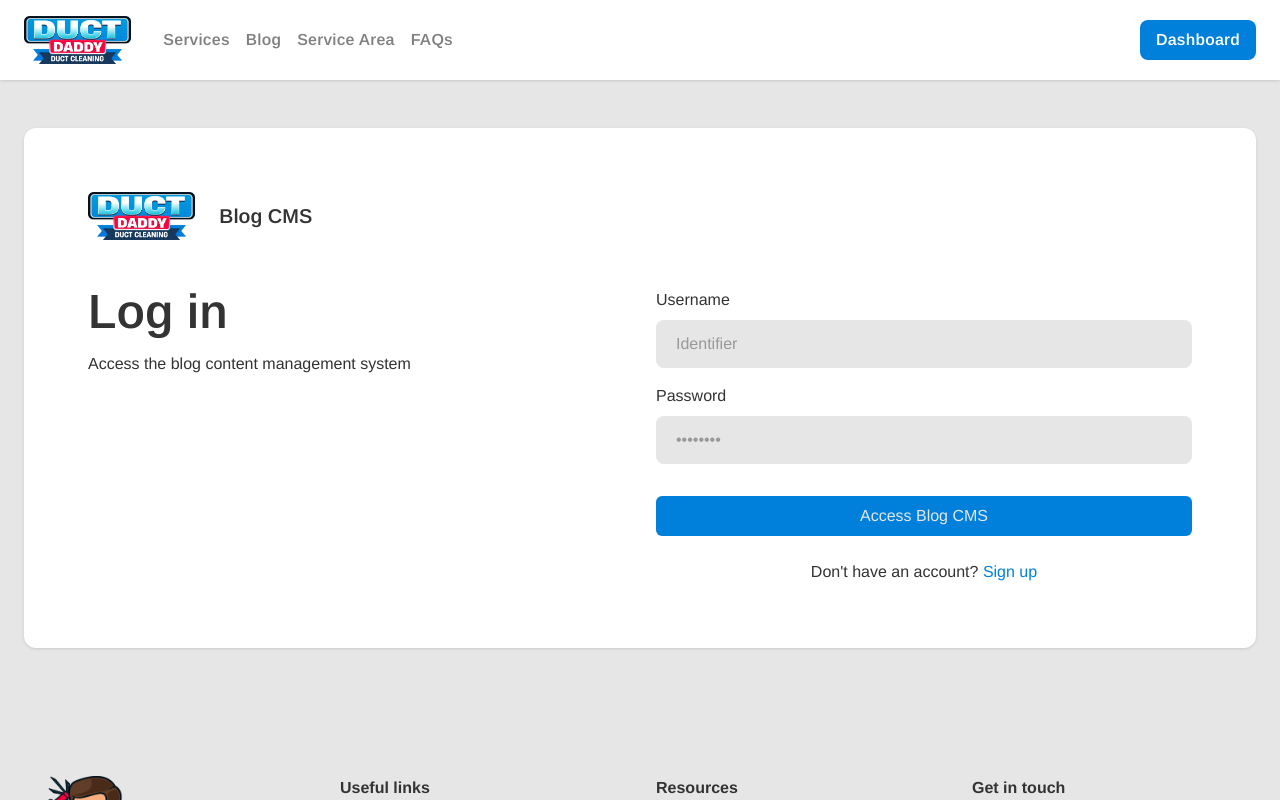
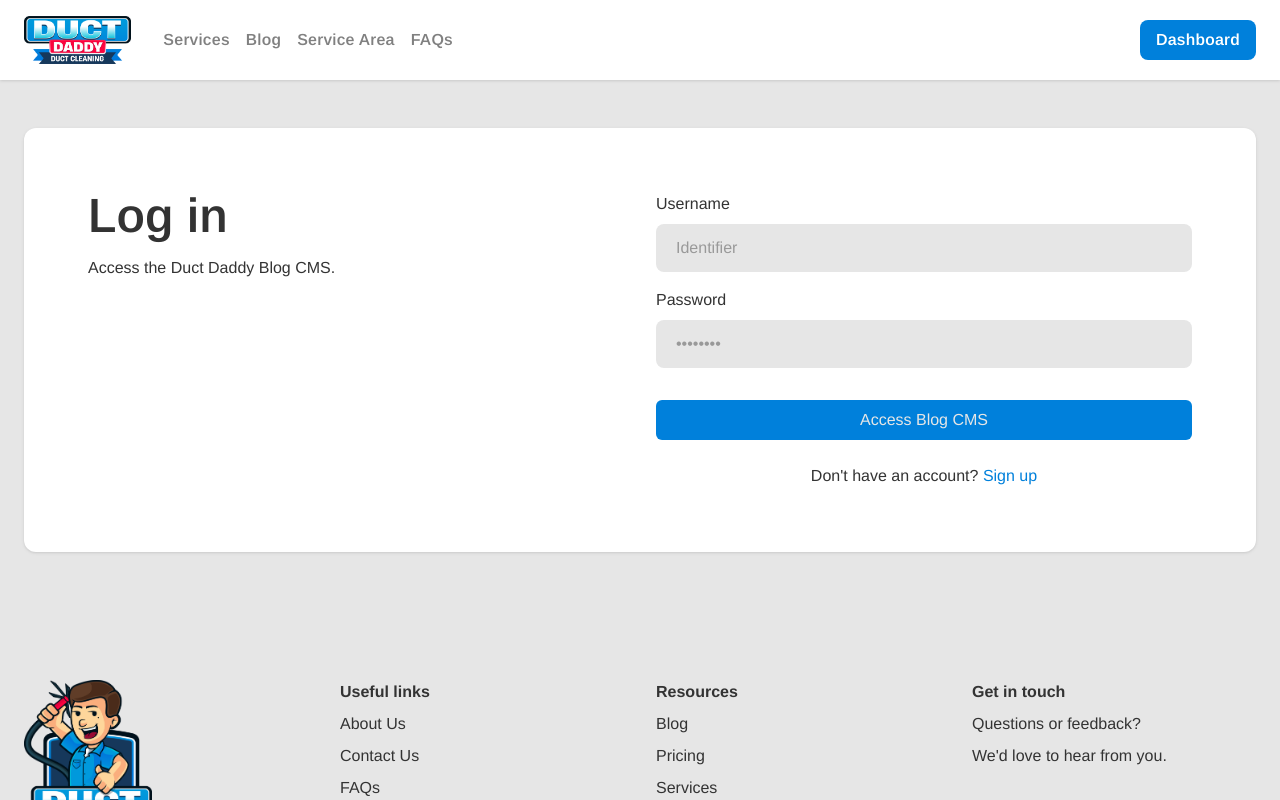
Before and after one commit to flowz0/duct-daddy, a Next.js app: page /admin in a window 1280 px wide. Shown: the top 800 px of the page. Built offline with nearby package versions, Linux system fonts and the light colour scheme.

Commit message:
optimize LoginPage

```diff
--- a/app/(pages)/admin/page.tsx
+++ b/app/(pages)/admin/page.tsx
@@ -1,28 +1,16 @@
 import LoginForm from "@/app/components/pages/admin/LoginForm";
-import Image from "next/image";
-
-import DuctDaddyLogo from "@/public/Duct-Daddy-03.png";
 
 export default function LoginPage() {
   return (
     <main className="pt-32 pb-16 px-6 max-w-7xl mx-auto">
       <div className="bg-[#ffffff] shadow shadow-[hsl(0,0%,80%)] py-12 px-6 rounded-xl md:p-16">
-        <div className="flex justify-center items-center gap-6 md:justify-start">
-          <Image
-            src={DuctDaddyLogo}
-            alt="Duct Daddy Logo"
-            className="h-12 w-auto object-cover"
-            draggable={false}
-          />
-          <p className="text-lg font-semibold md:text-xl">Blog CMS</p>
-        </div>
-        <div className="mt-12 flex flex-col gap-8 md:flex-row">
+        <div className="flex flex-col gap-8 md:flex-row">
           <header className="w-full md:w-1/2">
             <h1 className="text-4xl font-semibold text-center md:text-5xl md:text-start">
               Log in
             </h1>
             <p className="mt-4 text-center md:text-start">
-              Access the blog content management system
+              Access the Duct Daddy Blog CMS.
             </p>
           </header>
 
```
